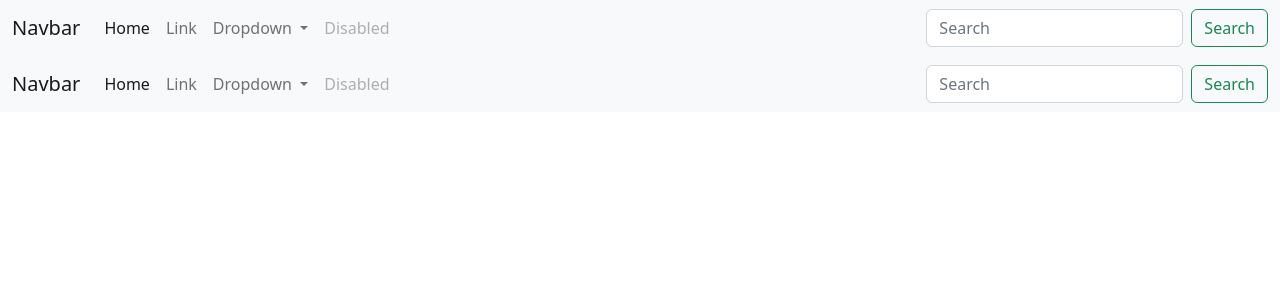
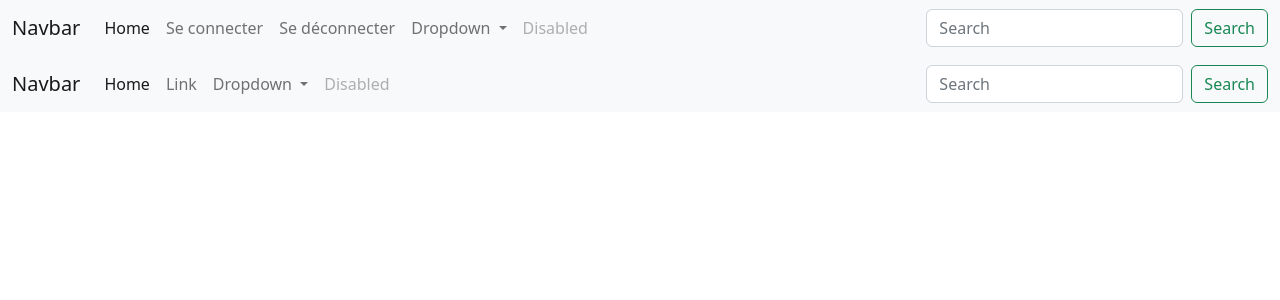
Before and after one commit to matgiard/best-wines, a PHP site: template src/views/layout.php in a window 1280 px wide. Shown: the top 300 px of the page. Run offline with PHP 8.4, Linux system fonts and the light colour scheme; the template is opened without the code that fills it, so the values that code supplies are empty.

Commit message:
login button navbar

```diff
--- a/src/views/layout.php
+++ b/src/views/layout.php
@@ -25,7 +25,10 @@
                     <a class="nav-link active" aria-current="page" href="/best-wines">Home</a>
                 </li>
                 <li class="nav-item">
-                    <a class="nav-link" href="#">Link</a>
+                    <a class="nav-link" href="/best-wines/login">Se connecter</a>
+                </li>
+                <li class="nav-item">
+                    <a class="nav-link" href="/best-wines/logout">Se déconnecter</a>
                 </li>
                 <li class="nav-item dropdown">
                     <a class="nav-link dropdown-toggle" href="#" role="button" data-bs-toggle="dropdown" aria-expanded="false">
```
